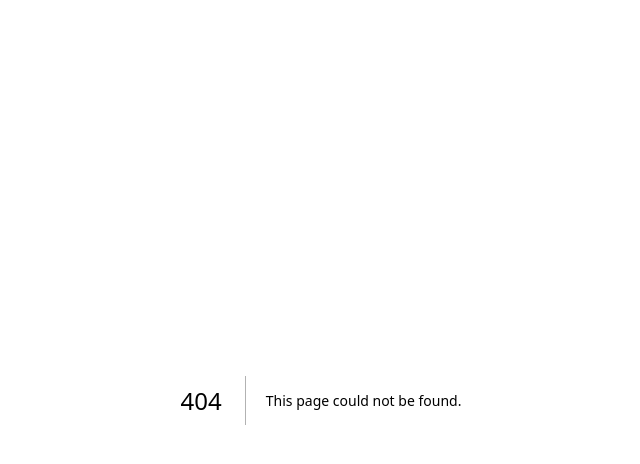
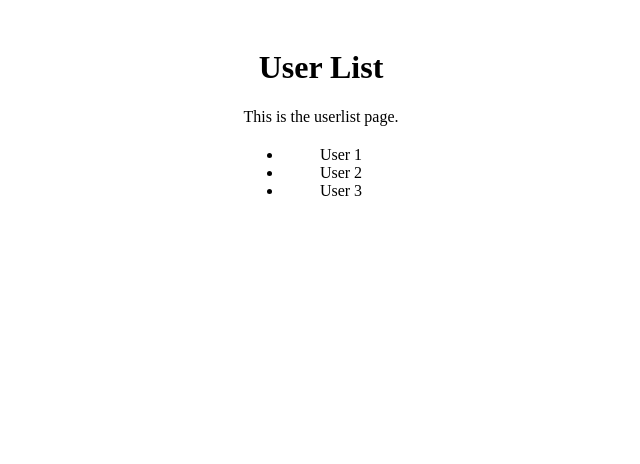
Before and after one commit to rakibhosain2302/learn-next-js, a Next.js app: page /dynamicroute/userlist in a window 1280 px wide. Before the commit this address had no page. Shown: the top 464 px of the page, without its empty margins (319-959 px from the left). Built offline with nearby package versions, Linux system fonts and the light colour scheme.

Commit message:
dynamic route learn

```diff
--- a/src/app/Components/jsroute.jsx
+++ b/src/app/Components/jsroute.jsx
@@ -1,10 +1,7 @@
 import React from 'react'
 import styles from '../page.module.css'
-import { useParams } from 'next/navigation'
 
 const jsroute = () => {
-  const params = useParams()
-
   return (
     <div className={styles["page-container"]}>
 
--- /dev/null
+++ b/src/app/dynamicroute/userlist/page.jsx
@@ -0,0 +1,20 @@
+import React from 'react'
+import styles from '../..//page.module.css'
+
+const page = () => {
+  return (
+    <div className={styles["page-container"]}>
+      <main>
+        <h1>User List</h1>
+        <p className={styles.content}>This is the userlist page.</p>
+        <ul>
+            <li>User 1</li>
+            <li>User 2</li>
+            <li>User 3</li>
+        </ul>
+      </main>
+    </div>
+  )
+}
+
+export default page
```
Also changed, not shown: src/app/dynamicroute/userlist/[userid]/page.jsx (added, +16 -0 lines).
